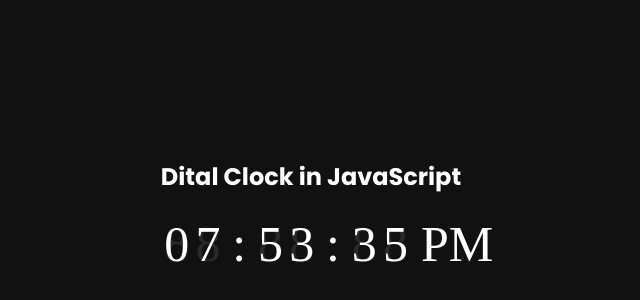
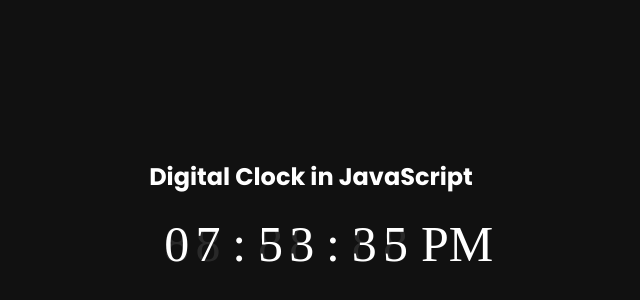
Before and after one commit to Kalimuthuskm/Clock.github.io, a plain HTML site: page index.html in a window 1280 px wide. Shown: the part 174-474 px from the top of the page, without its empty margins (329-969 px from the left). Drawn offline with Linux system fonts and the light colour scheme; a web font is replaced by a local one.

Commit message:
Update index.html

```diff
--- a/index.html
+++ b/index.html
@@ -3,7 +3,7 @@
     <title>Clock</title>
 <link rel="stylesheet" href="style.css">
         </head>
-<h2>Dital Clock in JavaScript</h2>
+<h2>Digital Clock in JavaScript</h2>
 
     <div class="clock">
 
```
